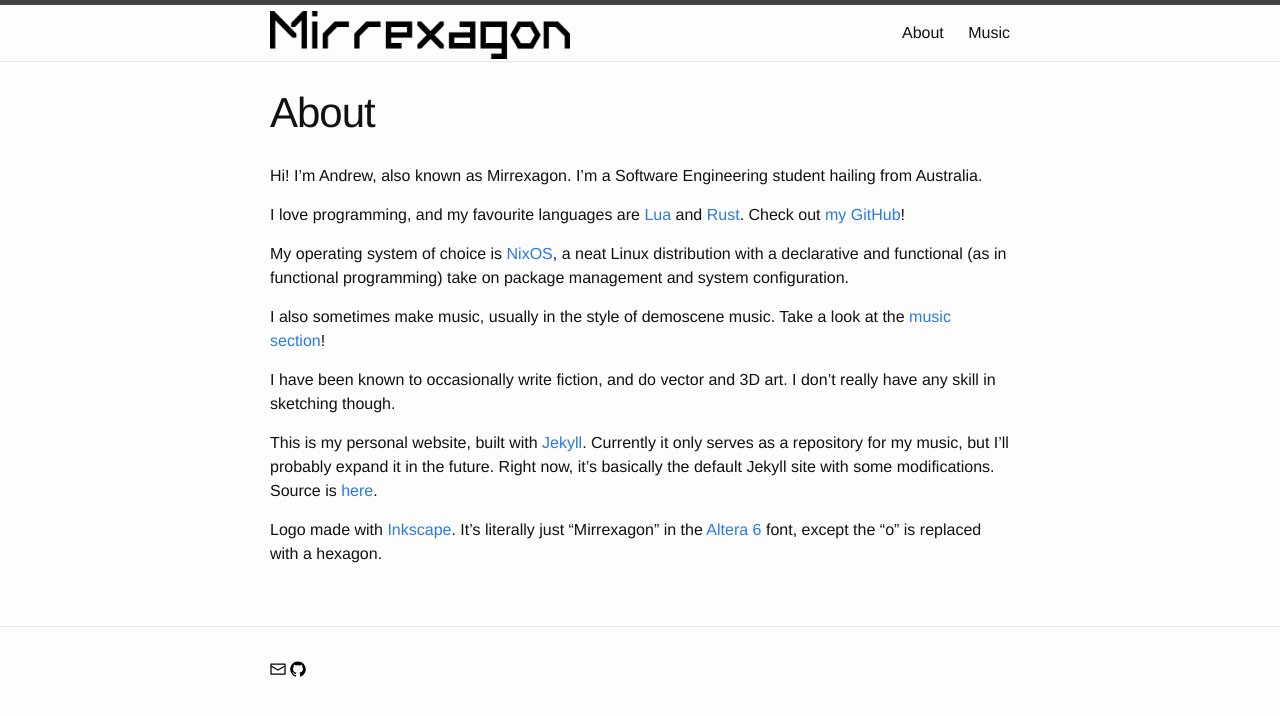
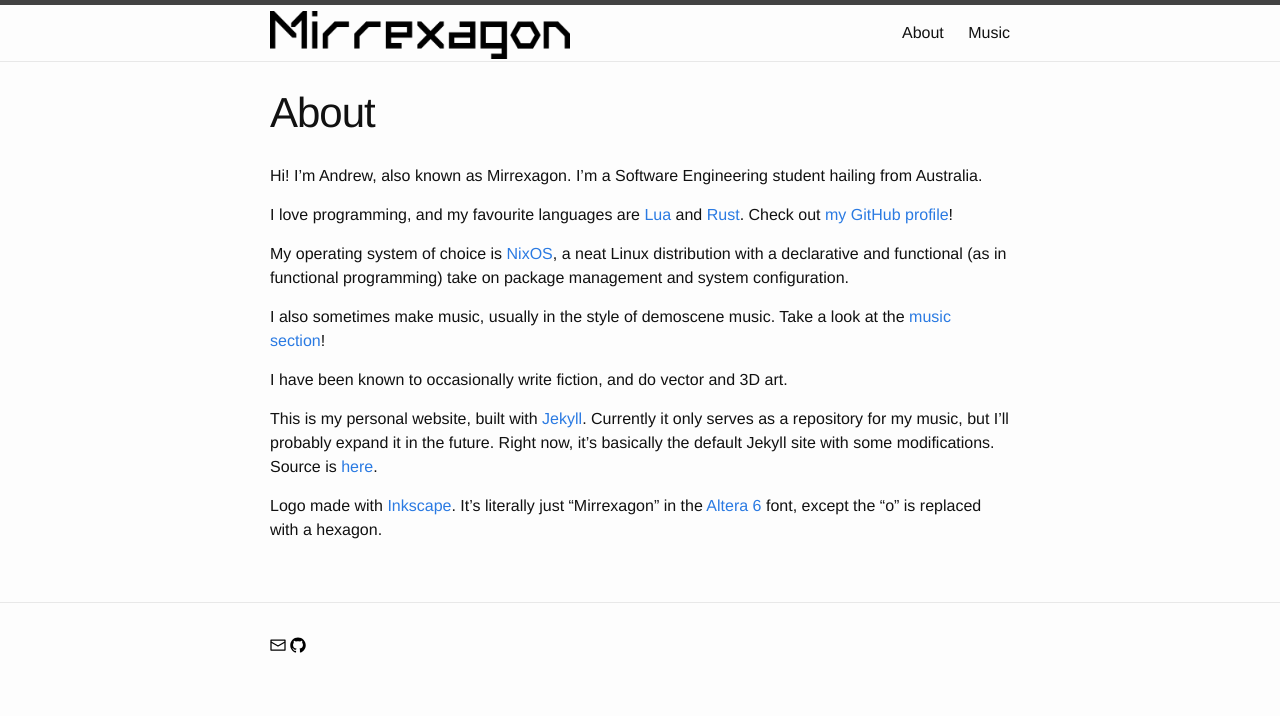
Before and after one commit to legospacy/legospacy.github.io, a Jekyll site: the page built from about.md, in a window 1280 px wide. Shown: the top 716 px of the page. Built offline with Jekyll 4.4.1, drawn with Linux system fonts in a browser that asks for light colours.

Commit message:
Tweaks to About page

```diff
--- a/about.md
+++ b/about.md
@@ -6,13 +6,13 @@
 
 Hi! I'm Andrew, also known as Mirrexagon. I'm a Software Engineering student hailing from Australia.
 
-I love programming, and my favourite languages are [Lua](https://www.lua.org/) and [Rust](https://www.rust-lang.org/). Check out [my GitHub](https://github.com/{{ site.github_username }})!
+I love programming, and my favourite languages are [Lua](https://www.lua.org/) and [Rust](https://www.rust-lang.org/). Check out [my GitHub profile](https://github.com/{{ site.github_username }})!
 
 My operating system of choice is [NixOS](https://nixos.org/), a neat Linux distribution with a declarative and functional (as in functional programming) take on package management and system configuration.
 
 I also sometimes make music, usually in the style of demoscene music. Take a look at the [music section]({{ site.baseurl }}/music/)!
 
-I have been known to occasionally write fiction, and do vector and 3D art. I don't really have any skill in sketching though.
+I have been known to occasionally write fiction, and do vector and 3D art.
 
 This is my personal website, built with [Jekyll](https://jekyllrb.com/). Currently it only serves as a repository for my music, but I'll probably expand it in the future. Right now, it's basically the default Jekyll site with some modifications. Source is [here](https://github.com/{{ site.github_username }}/{{ site.github_username }}.github.io).
 
```
